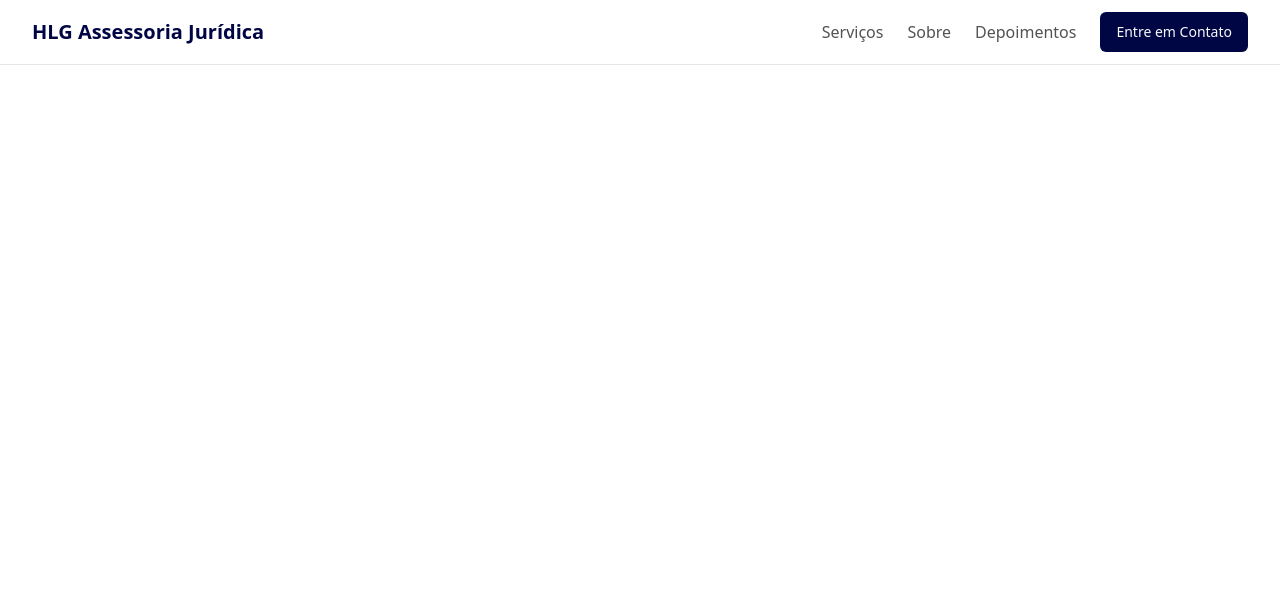
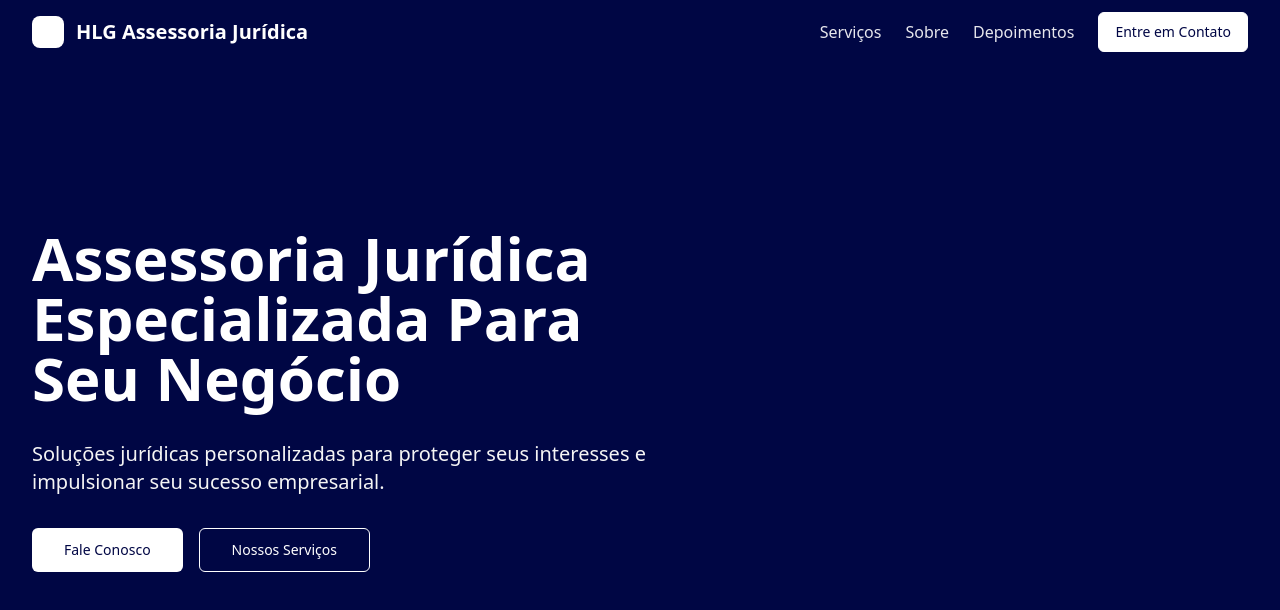
Before and after one commit to luizinhodavp041/hlg-assessoria-juridica, a Next.js app: page / in a window 1280 px wide. Shown: the top 610 px of the page. Built offline with nearby package versions, Linux system fonts and the light colour scheme.

Commit message:
hero + ajuste header

```diff
--- a/src/app/page.tsx
+++ b/src/app/page.tsx
@@ -1,9 +1,11 @@
 import { Header } from "@/components/layout/header";
+import { Hero } from "@/components/sections/hero";
 
 export default function Home() {
   return (
     <main className="min-h-screen">
       <Header />
+      <Hero />
     </main>
   );
 }
--- a/src/components/layout/header.tsx
+++ b/src/components/layout/header.tsx
@@ -1,44 +1,60 @@
+"use client";
+
 import Link from "next/link";
 import { Button } from "@/components/ui/button";
+import { useEffect, useState } from "react";
 
 export function Header() {
+  const [isAtTop, setIsAtTop] = useState(true);
+
+  useEffect(() => {
+    const handleScroll = () => {
+      // Altura do hero - altura do header (64px)
+      const heroHeight = window.innerHeight - 64;
+      setIsAtTop(window.scrollY <= heroHeight);
+    };
+
+    window.addEventListener("scroll", handleScroll);
+    return () => window.removeEventListener("scroll", handleScroll);
+  }, []);
+
   return (
-    <header className="sticky top-0 z-50 w-full border-b border-neutral-200 bg-white/75 backdrop-blur-lg">
+    <header
+      className={`fixed top-0 z-50 w-full transition-all duration-300 ${
+        isAtTop ? "bg-transparent" : "translate-y-[-100%]"
+      }`}
+    >
       <div className="container flex h-16 items-center justify-between">
         {/* Logo */}
-        <Link href="/" className="flex items-center space-x-2">
-          {/* Se tiver um logo em SVG ou imagem */}
-          {/* <Image src="/logo.svg" alt="HLG Logo" width={40} height={40} /> */}
-          <span className="text-xl font-bold text-primary">
+        <Link href="/" className="flex items-center space-x-3">
+          <div className="h-8 w-8 rounded-lg bg-white"></div>
+          <span className="text-xl font-bold text-white">
             HLG Assessoria Jurídica
           </span>
         </Link>
 
         {/* Navigation - Desktop */}
         <nav className="hidden md:flex items-center space-x-6">
-          <Link
-            href="#servicos"
-            className="text-neutral-600 hover:text-primary"
-          >
+          <Link href="#servicos" className="text-white/90 hover:text-white">
             Serviços
           </Link>
-          <Link href="#sobre" className="text-neutral-600 hover:text-primary">
+          <Link href="#sobre" className="text-white/90 hover:text-white">
             Sobre
           </Link>
-          <Link
-            href="#depoimentos"
-            className="text-neutral-600 hover:text-primary"
-          >
+          <Link href="#depoimentos" className="text-white/90 hover:text-white">
             Depoimentos
           </Link>
-          <Button asChild>
+          <Button
+            asChild
+            variant="outline"
+            className="border-white text-primary hover:bg-primary hover:text-white"
+          >
             <Link href="#contato">Entre em Contato</Link>
           </Button>
         </nav>
 
         {/* Mobile Menu Button */}
         <button className="md:hidden">
-          {/* Podemos adicionar um ícone de menu aqui */}
           <span className="sr-only">Abrir menu</span>
         </button>
       </div>
--- a/src/components/sections/hero.tsx
+++ b/src/components/sections/hero.tsx
@@ -0,0 +1,39 @@
+import { Button } from "@/components/ui/button";
+import Link from "next/link";
+
+export function Hero() {
+  return (
+    <section className="bg-primary text-white h-screen">
+      <div className="container h-full flex flex-col justify-center">
+        <div className="max-w-2xl space-y-8">
+          <h1 className="text-4xl font-bold leading-tight sm:text-5xl md:text-6xl">
+            Assessoria Jurídica Especializada Para Seu Negócio
+          </h1>
+
+          <p className="text-lg sm:text-xl text-neutral-100">
+            Soluções jurídicas personalizadas para proteger seus interesses e
+            impulsionar seu sucesso empresarial.
+          </p>
+
+          <div className="flex flex-wrap gap-4">
+            <Button
+              size="lg"
+              asChild
+              className="bg-white text-primary hover:bg-neutral-100"
+            >
+              <Link href="#contato">Fale Conosco</Link>
+            </Button>
+            <Button
+              size="lg"
+              variant="outline"
+              asChild
+              className="border-white bg-primary text-white hover:bg-white/10 hover:text-white"
+            >
+              <Link href="#servicos">Nossos Serviços</Link>
+            </Button>
+          </div>
+        </div>
+      </div>
+    </section>
+  );
+}
```
